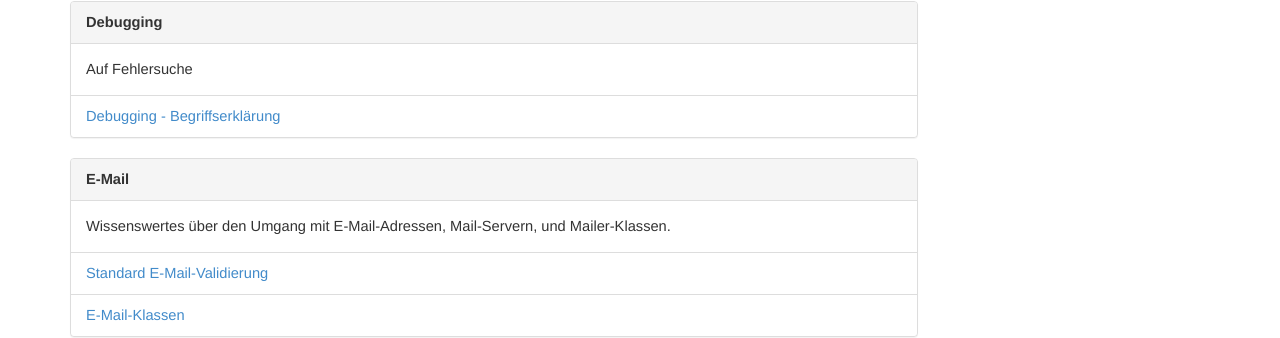
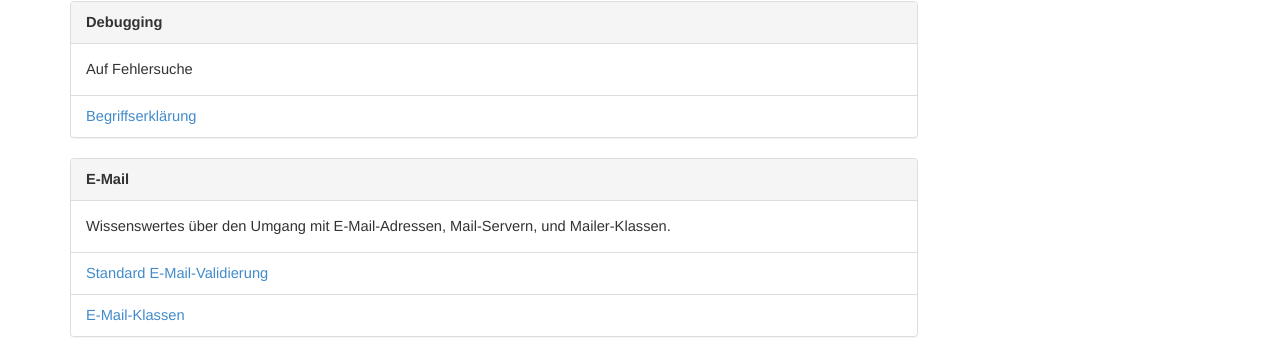
Before and after one commit to php-de/php-de.github.io, a Jekyll site: the page built from index.md, in a window 1280 px wide. Shown: the part 806-1144 px from the top of the page. Built offline with Jekyll 4.4.1, drawn with Linux system fonts in a browser that asks for light colours.

Commit message:
Update index.md

```diff
--- a/index.md
+++ b/index.md
@@ -32,7 +32,7 @@ pageSections:
     -   name: "Debugging"
         desc: "Auf Fehlersuche"
         entrys:
-            -   name: "Debugging - Begriffserklärung"
+            -   name: "Begriffserklärung"
                 url: /debugging/debugging.html
 
 
```
